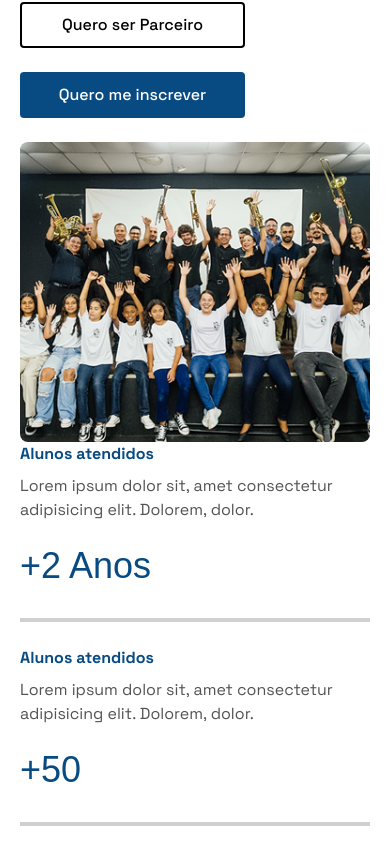
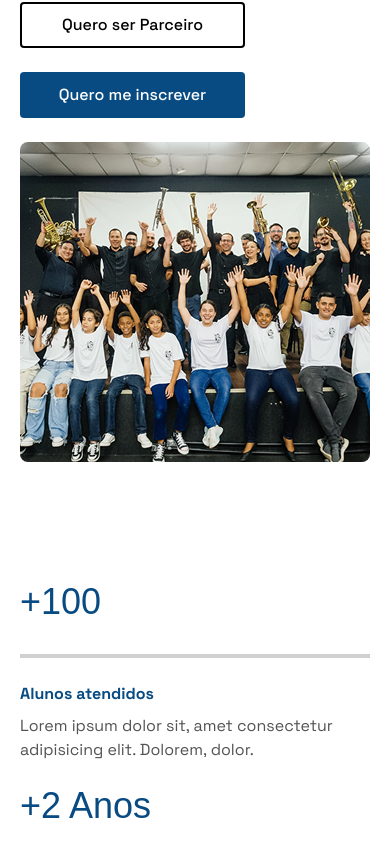
Before and after one commit to kelwinxd/filarmonica-vegasgnu, a Next.js app: page / in a window 390 px wide. Shown: the part 1814-2664 px from the top of the page. Built offline with nearby package versions, Linux system fonts and the light colour scheme; a web font is replaced by a local one.

Commit message:
fix: imagem about

```diff
--- a/src/app/components/home/About.tsx
+++ b/src/app/components/home/About.tsx
@@ -38,14 +38,14 @@ const About = () => {
             </div>
           </div>
 
-        <div className="flex-1 relative">
+          <div className="flex-1 relative min-h-[320px] h-[320px] md:h-[380px]">
             {/*  Imagem */}
-          <Image src="/aboutimg.png" className="object-cover min-h-[300px] max-h-[320px] rounded-[8px]" fill alt="imagem about" />
+            <Image src="/aboutimg.png" className="object-cover rounded-[8px]" fill alt="imagem about" />
           </div>
         </div>
 
         {/* About Cards */}
-      <div className="mt-50 md:mt-[120px]  mb-[120px] flex flex-col md:flex-row gap-6">
+        <div className="mt-[120px]  mb-[120px] flex flex-col md:flex-row gap-6">
           <AboutCard title="+100">
             <h2 className="text-[16px] md:text-[20px] text-main font-bold">
               Alunos atendidos
```
Lines whose indentation alone changed are shown as unchanged.
